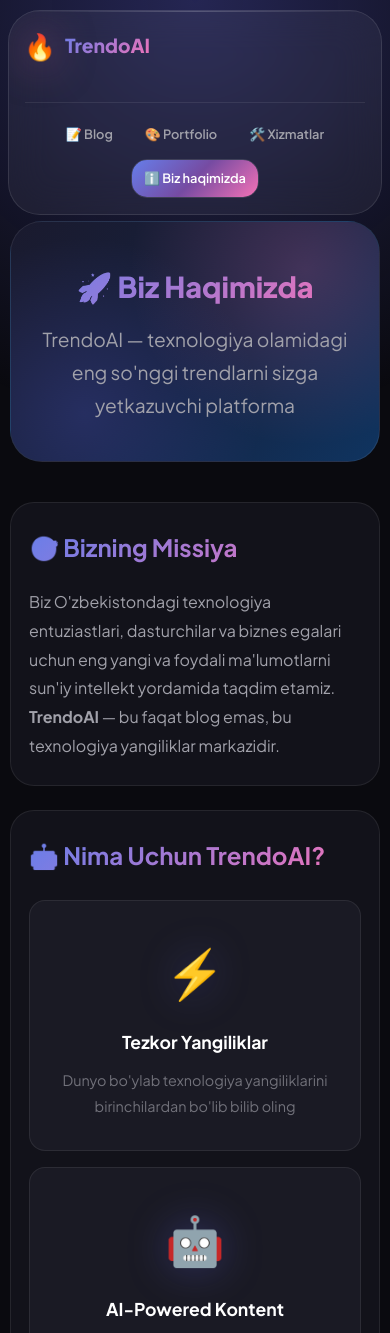
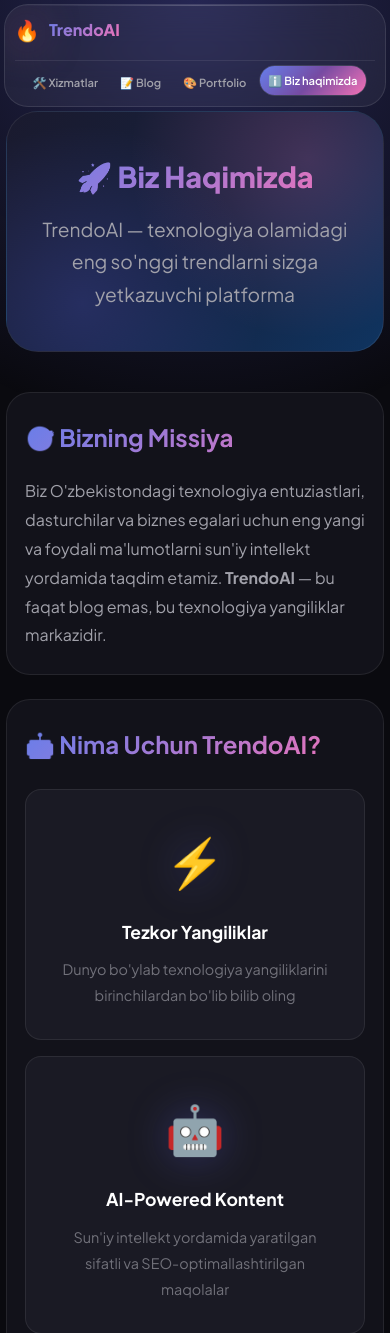
Before and after one commit to akbarjonrovshanov13-pixel/TrendoAi, a Flask app: page /about in a window 390 px wide. Shown: the top 1333 px of the page. Run offline with Flask 3, Linux system fonts and the light colour scheme.

Commit message:
Mobile UI: compact header, homepage redirects to services

```diff
--- a/app.py
+++ b/app.py
@@ -148,7 +148,13 @@ def login_required(f):
 
 @app.route('/')
 def index():
-    """Bosh sahifa — barcha postlar ro'yxati"""
+    """Bosh sahifa — xizmatlar sahifasiga redirect"""
+    return redirect(url_for('services'))
+
+
+@app.route('/blog')
+def blog():
+    """Blog sahifasi — barcha postlar ro'yxati"""
     page = request.args.get('page', 1, type=int)
     category = request.args.get('category', None)
 
--- a/static/css/style.css
+++ b/static/css/style.css
@@ -1445,35 +1445,38 @@ footer {
 /* Mobile */
 @media (max-width: 768px) {
     header {
-        margin: 10px;
-        padding: 16px 20px;
+        margin: 6px;
+        padding: 10px 14px;
         position: sticky;
-        top: 10px;
+        top: 6px;
+        border-radius: var(--radius-lg);
     }
 
     .header-content {
         flex-wrap: wrap;
+        gap: 8px;
     }
 
     .logo-icon {
-        font-size: 1.8rem;
+        font-size: 1.4rem;
     }
 
     .logo-text {
-        font-size: 1.4rem;
+        font-size: 1.2rem;
     }
 
     nav {
         width: 100%;
         justify-content: center;
-        margin-top: 12px;
-        padding-top: 12px;
+        margin-top: 6px;
+        padding-top: 6px;
         border-top: 1px solid var(--border);
+        gap: 4px;
     }
 
     nav a {
-        padding: 8px 14px;
-        font-size: 0.85rem;
+        padding: 6px 10px;
+        font-size: 0.75rem;
     }
 
     .hero {
@@ -1611,21 +1614,26 @@ footer {
 /* Small Mobile */
 @media (max-width: 480px) {
     header {
-        margin: 8px;
-        padding: 14px 16px;
+        margin: 4px;
+        padding: 8px 10px;
+        top: 4px;
     }
 
     .logo-icon {
-        font-size: 1.5rem;
+        font-size: 1.2rem;
     }
 
     .logo-text {
-        font-size: 1.2rem;
+        font-size: 1rem;
     }
 
     nav a {
-        padding: 8px 12px;
-        font-size: 0.8rem;
+        padding: 5px 8px;
+        font-size: 0.7rem;
+    }
+
+    main {
+        padding: 0 6px;
     }
 
     .hero h1 {
--- a/templates/base.html
+++ b/templates/base.html
@@ -68,12 +68,12 @@
             </div>
             <p class="tagline">Trending texnologiyalar va sun'iy intellekt</p>
             <nav>
-                <a href="{{ url_for('index') }}" class="{% if request.endpoint == 'index' %}active{% endif %}">📝
+                <a href="{{ url_for('services') }}" class="{% if request.endpoint == 'services' or request.endpoint == 'index' %}active{% endif %}">🛠️
+                    Xizmatlar</a>
+                <a href="{{ url_for('blog') }}" class="{% if request.endpoint == 'blog' %}active{% endif %}">📝
                     Blog</a>
                 <a href="{{ url_for('portfolio') }}"
                     class="{% if request.endpoint == 'portfolio' %}active{% endif %}">🎨 Portfolio</a>
-                <a href="{{ url_for('services') }}" class="{% if request.endpoint == 'services' %}active{% endif %}">🛠️
-                    Xizmatlar</a>
                 <a href="{{ url_for('about') }}" class="{% if request.endpoint == 'about' %}active{% endif %}">ℹ️ Biz
                     haqimizda</a>
             </nav>
```
